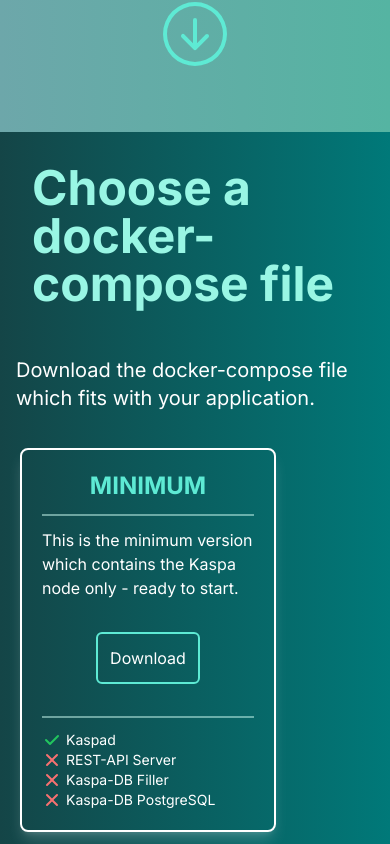
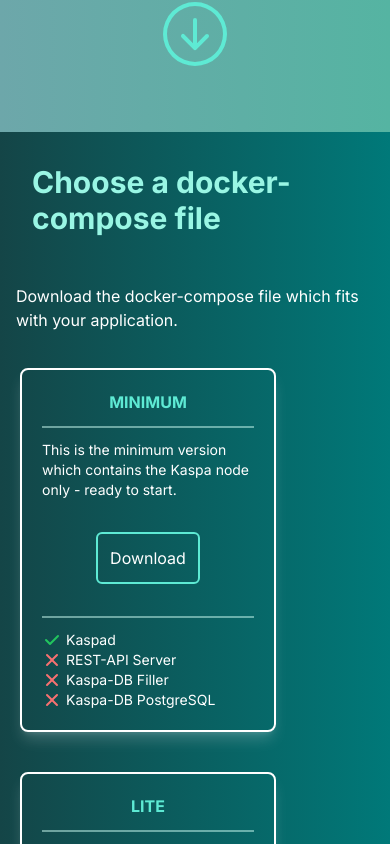
Before and after one commit to lAmeR1/kaspa-docker-website, a Next.js app: page / in a window 390 px wide. Shown: the part 2400-3244 px from the top of the page. Built offline with nearby package versions, Linux system fonts and the light colour scheme.

Commit message:
fixed cards and mobile changes

```diff
--- a/app/Card.js
+++ b/app/Card.js
@@ -3,15 +3,16 @@
 const Card = (props) => {
   return (
     <div className="flex flex-col m-5 border-2 border-white rounded-lg p-5 w-64 text-white shadow-lg shadow-slate-100/20 hover:shadow-slate-100/30">
-      <div className="text-2xl border-b-2 border-b-teal-100/50 font-bold uppercase pb-3 text-teal-300 flex flex-row justify-center">
+      <div className="md:text-2xl border-b-2 border-b-teal-100/50 font-bold uppercase pb-3 text-teal-300 flex flex-row justify-center">
         {props.cardName}
       </div>
-      <div className="text-md pt-3">{props.description}</div>
+      <div className="text-sm md:text-base pt-3">{props.description}</div>
 
       <div className="flex flex-row justify-center items-center mt-auto">
-        <a href={props.fileName} download={props.fileName} target="_blank">
+        <a href={props.fileName} download={props.fileName} target="_blank"
+        className="mx-5 my-8">
           <button
-            className="flex flex-row border-teal-300 border-2 p-3 justify-center items-center mx-5 rounded-md my-8 hover:bg-teal-300/20"
+            className="flex flex-row border-teal-300 border-2 p-3 justify-center items-center rounded-md hover:bg-teal-300/20"
             onClick={() => {}}
           >
             Download
--- a/app/page.js
+++ b/app/page.js
@@ -120,10 +120,10 @@
         id="bodyDl"
         className="flex flex-col justify-center items-center min-h-screen text-teal-300"
       >
-        <div className="text-5xl font-bold p-8 max-w-3xl text-teal-200">
+        <div className="text-3xl md:text-5xl font-bold p-8 text-teal-200">
           Choose a docker-compose file
         </div>
-        <div className="text-xl p-4 text-white">
+        <div className="md:text-xl p-4 text-white">
           Download the docker-compose file which fits with your application.
         </div>
         <div className="flex flex-row flex-wrap items-top">
```
